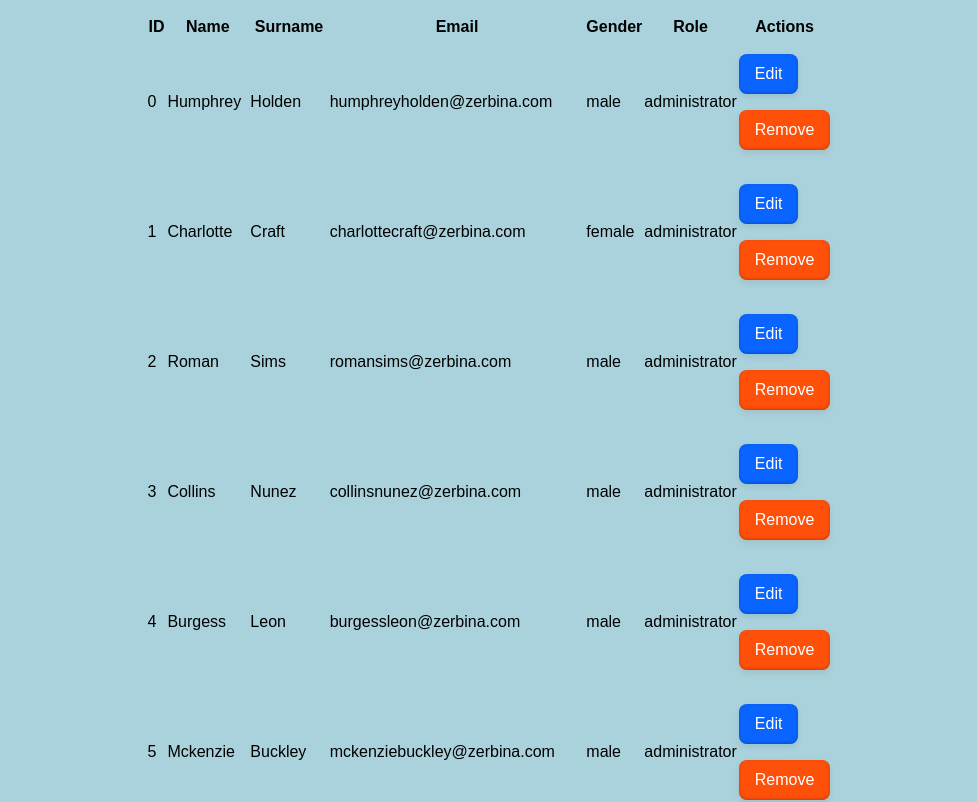
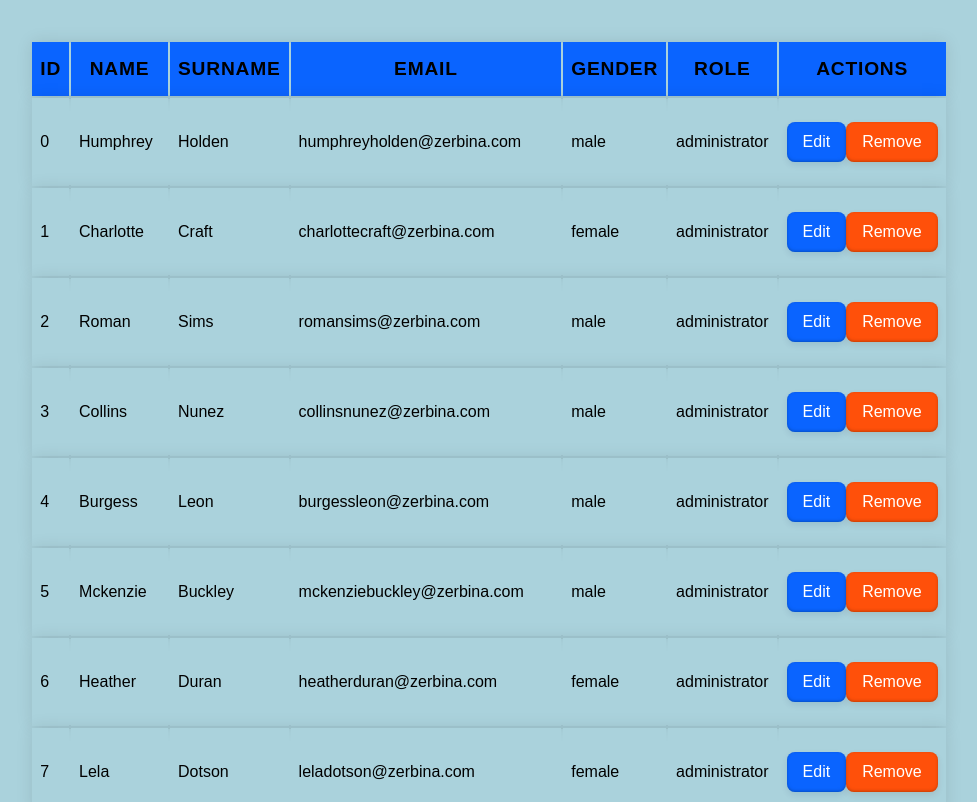
Before and after one commit to kad200/dashboard, a React (Create React App) app: page / in a window 1280 px wide. Shown: the top 802 px of the page, without its empty margins (151-1128 px from the left). Built offline with nearby package versions, Linux system fonts and the light colour scheme; data requests are answered from the project's data file.

Commit message:
table looks better

```diff
--- /dev/null
+++ b/src/components/Table/Table.scss
@@ -0,0 +1,21 @@
+@import "../../styles/variables.scss";
+
+table {
+  border-radius: 0.2rem;
+  padding: 1.5rem 2rem;
+  margin-bottom: 1.5rem;
+  th {
+    background-color: $primary-color;
+    font-size: 1.2rem;
+    text-transform: uppercase;
+    letter-spacing: 0.05rem;
+    padding: 1rem 0.5rem;
+  }
+  tr {
+    background-color: rgb(170, 210, 220);
+    box-shadow: 0 0 1rem 0 rgba(0, 0, 0, 0.1);
+  }
+  td {
+    padding: 0.5rem;
+  }
+}
--- a/src/components/Table.tsx
+++ b/src/components/Table/Table.tsx
@@ -1,4 +1,5 @@
 import React from 'react'
+import "./Table.scss"
 
 const Table = ({
   className,
--- a/src/features/users/components/UserItem.tsx
+++ b/src/features/users/components/UserItem.tsx
@@ -14,8 +14,7 @@ const UserItem = ({ user }: { user: UserProps }) => {
       <td>{user.email}</td>
       <td>{user.gender}</td>
       <td>{user.role}</td>
-      <td>
-        <div className="user-card__buttons">
+      <td className="table__action-buttons">
           <Button
             variant="primary"
             size="small"
@@ -30,7 +29,6 @@ const UserItem = ({ user }: { user: UserProps }) => {
           >
             Remove
           </Button>
-        </div>
       </td>
     </tr>
   );
--- a/src/features/users/components/UsersTable.tsx
+++ b/src/features/users/components/UsersTable.tsx
@@ -1,4 +1,4 @@
-import Table from "../../../components/Table";
+import Table from "../../../components/Table/Table";
 import { UserProps } from "../../../types/UserTypes";
 import UserItem from "./UserItem";
 
@@ -17,7 +17,7 @@ const UsersTable = ({ users }: UsersTableProps) => {
           <th>Email</th>
           <th>Gender</th>
           <th>Role</th>
-          <th>Actions</th>
+          <th className="table-header__action-buttons">Actions</th>
         </tr>
       </thead>
       <tbody>
```
